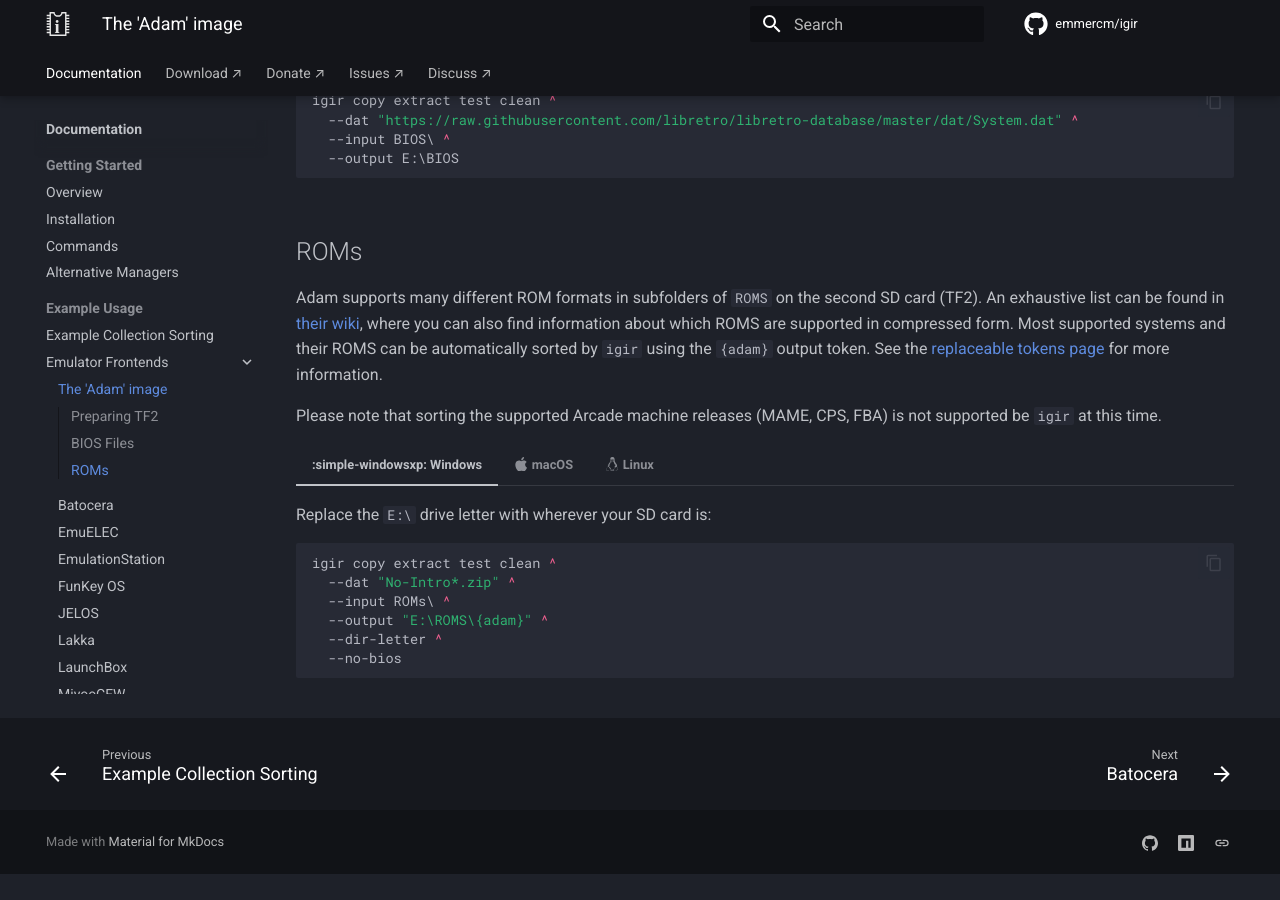
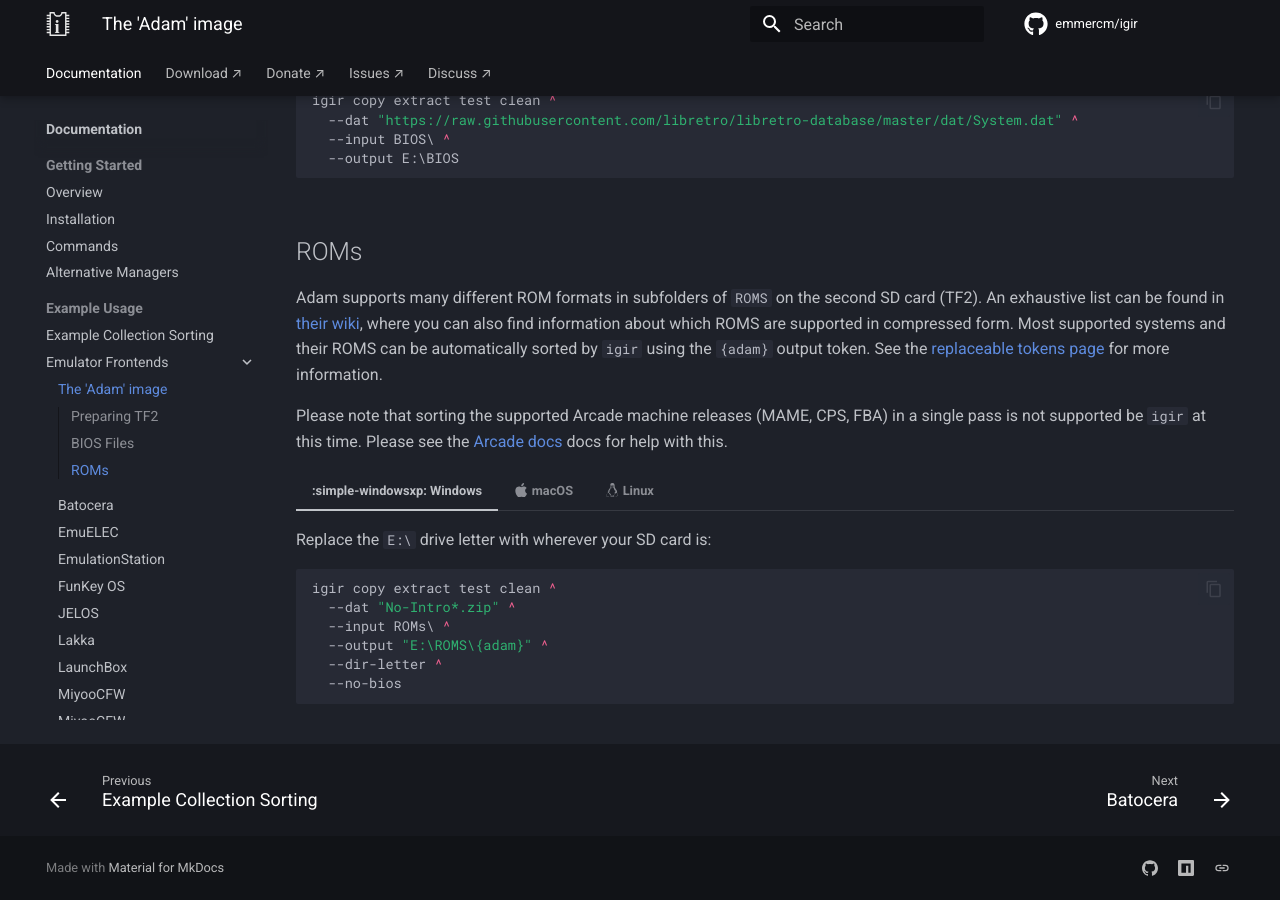
Before and after one commit to emmercm/igir, an MkDocs documentation site: the page built from docs/usage/handheld/adam.md, in a window 1280 px wide and 900 px high, scrolled down 905 px. Built offline with MkDocs 1.6.1 and Material for MkDocs 9.7.7, drawn with Linux system fonts in a browser that asks for light colours; comment, search, counter and statistics services are not loaded; before the commit the page ends 1779 px from its top, so only the background shows below that.

Commit message:
Docs ordering and fixes with adam arcade notes.

```diff
--- a/docs/usage/handheld/adam.md
+++ b/docs/usage/handheld/adam.md
@@ -55,7 +55,7 @@
 
 Adam supports many different ROM formats in subfolders of `ROMS` on the second SD card (TF2). An exhaustive list can be found in [their wiki](https://github.com/eduardofilo/RG350_adam_image/tree/master/data/local/home/.simplemenu/section_groups), where you can also find information about which ROMS are supported in compressed form. Most supported systems and their ROMS can be automatically sorted by `igir` using the `{adam}` output token. See the [replaceable tokens page](../../output/tokens.md) for more information.
 
-Please note that sorting the supported Arcade machine releases (MAME, CPS, FBA) is not supported be `igir` at this time.
+Please note that sorting the supported Arcade machine releases (MAME, CPS, FBA) in a single pass is not supported be `igir` at this time. Please see the [Arcade docs](../arcade.md) docs for help with this.
 
 === ":simple-windowsxp: Windows"
 
```
Also changed, not shown: docs/output/tokens.md (+2 -2 lines).
